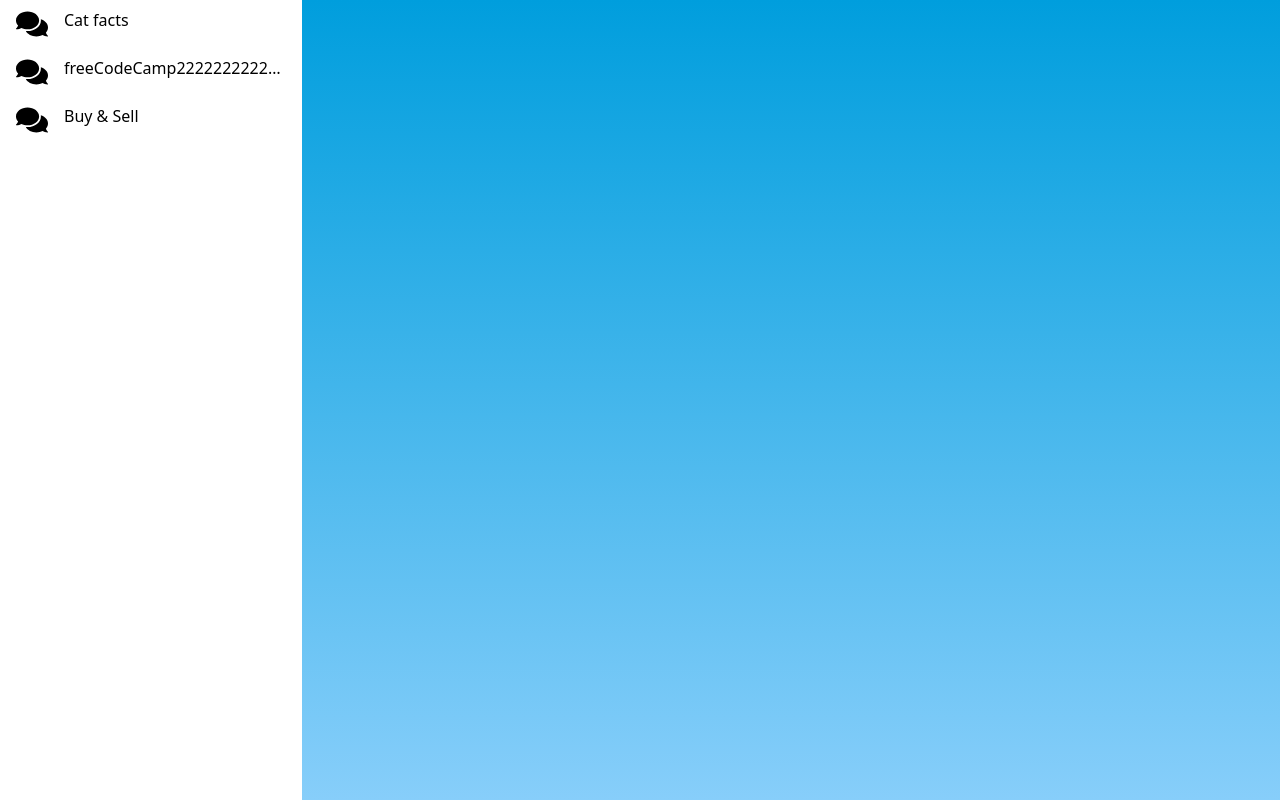
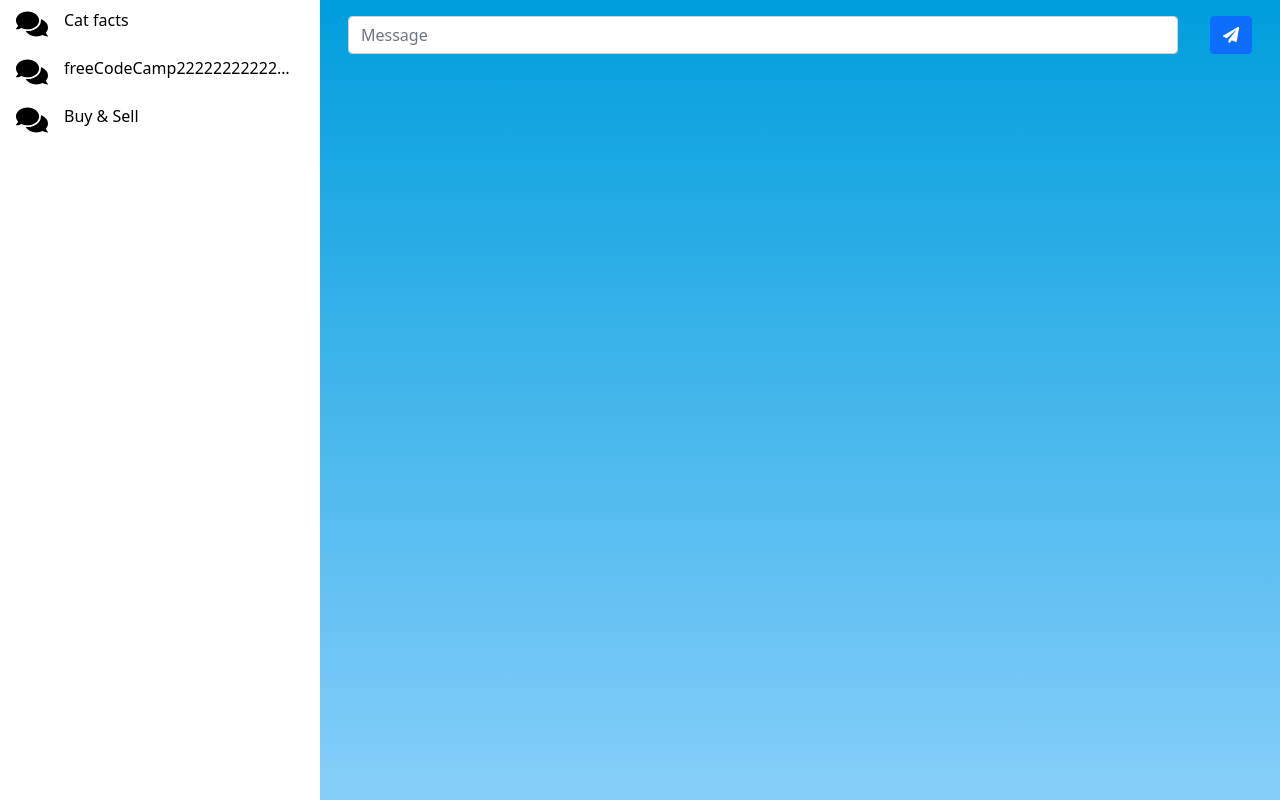
Before and after one commit to sokoliao/gb-react, a React (Create React App) app: page / in a window 1280 px wide. Built offline with nearby package versions, Linux system fonts and the light colour scheme.

Commit message:
new message converted

```diff
--- a/package.json
+++ b/package.json
@@ -3,6 +3,9 @@
   "version": "0.1.0",
   "private": true,
   "dependencies": {
+    "@fortawesome/fontawesome-svg-core": "^1.2.36",
+    "@fortawesome/free-solid-svg-icons": "^5.15.4",
+    "@fortawesome/react-fontawesome": "^0.1.16",
     "@testing-library/jest-dom": "^5.15.1",
     "@testing-library/react": "^11.2.7",
     "@testing-library/user-event": "^12.8.3",
--- a/src/App.css
+++ b/src/App.css
@@ -1,8 +1,6 @@
 .app-wrapper {
   height: 100vh;
   background-image: linear-gradient(rgb(0, 158, 221), lightskyblue);
-  padding-right: 0 !important;
-  padding-left: 0 !important;
 }
 
 .chat-list-wrapper-outer {
--- a/src/components/chat-list/chat-list.component.tsx
+++ b/src/components/chat-list/chat-list.component.tsx
@@ -1,4 +1,4 @@
-import { Nav } from "react-bootstrap";
+import { Nav, Row } from "react-bootstrap";
 import { Chat } from "../../model/chat";
 import { ChatRecordComponent } from "../chat-record/chat-record.component";
 import "./chat-list.css";
@@ -9,10 +9,15 @@ interface ChatListProps {
 
 export const ChatListComponent: React.FC<ChatListProps> = (props) => {
   return (
-    <Nav className="flex-column chat-list-content">
-      {props.chats.map((chat) => (
-        <ChatRecordComponent key={chat.id} record={chat}></ChatRecordComponent>
-      ))}
-    </Nav>
+    <Row className="chat-list-content">
+      <Nav className="flex-column">
+        {props.chats.map((chat) => (
+          <ChatRecordComponent
+            key={chat.id}
+            record={chat}
+          ></ChatRecordComponent>
+        ))}
+      </Nav>
+    </Row>
   );
 };
--- a/src/components/chat/chat.component.tsx
+++ b/src/components/chat/chat.component.tsx
@@ -1,4 +1,4 @@
-import { Col } from "react-bootstrap";
+import { Col, Row } from "react-bootstrap";
 import { useChatbot } from "../../hooks/use-chatbot.hook";
 import { useFocusNewMessage } from "../../hooks/use-focus-new-message.hook";
 import { useMessages } from "../../hooks/use-messages.hook";
--- a/src/components/message-list/message-list.css
+++ b/src/components/message-list/message-list.css
@@ -1,4 +1,3 @@
 .message-list {
   overflow-y: scroll;
-  height: 100%;
 }
--- a/src/components/new-message/new-message.component.tsx
+++ b/src/components/new-message/new-message.component.tsx
@@ -3,6 +3,9 @@ import { Message, createMessage } from "../../model/message";
 import { User } from "../../model/user";
 import sendIcon from "./paper-plane-solid.svg";
 import "./new-message.css";
+import { Button, Form, Image } from "react-bootstrap";
+import { FontAwesomeIcon } from "@fortawesome/react-fontawesome";
+import { faPaperPlane } from "@fortawesome/free-solid-svg-icons";
 
 interface NewMessageProps {
   user: User;
@@ -27,18 +30,22 @@ export const NewMessageComponent = React.forwardRef<
     props.onSubmitNewMessage(createMessage(props.user, text));
   };
   return (
-    <form onSubmit={resetAndSubmit} className="new-message-wrapper">
-      <input
+    <Form onSubmit={resetAndSubmit} className="d-flex">
+      <Form.Group className="m-3 flex-grow-1">
+        <Form.Control
           ref={ref}
-        className="new-message-edit"
           type="text"
           placeholder="Message"
           onChange={setMessageText}
           value={text}
+        ></Form.Control>
+      </Form.Group>
+      <Button type="submit" className="m-3">
+        <FontAwesomeIcon
+          className="new-message-submit-image"
+          icon={faPaperPlane}
         />
-      <button type="submit" className="new-message-submit">
-        <img src={sendIcon} alt="Send" />
-      </button>
-    </form>
+      </Button>
+    </Form>
   );
 });
--- a/src/components/new-message/new-message.css
+++ b/src/components/new-message/new-message.css
@@ -1,9 +1,3 @@
-.new-message-wrapper {
-  display: flex;
-  align-items: flex-end;
-  padding: 8px;
-}
-
 .new-message-edit {
   border: solid lightgray 1px;
   border-radius: 8px;
@@ -12,18 +6,9 @@
   flex-grow: 1;
 }
 
-.new-message-submit {
-  width: 32px;
-  height: 32px;
-  border-radius: 16px;
-  display: flex;
-  justify-content: center;
-  align-items: center;
-  background-color: white;
-  border-color: white;
-  color: white;
-  background-color: white;
-  border-width: 0px;
+.new-message-submit-image {
+  height: 1rem;
+  width: 1rem;
 }
 
 .new-message-submit:active {
```
Also changed, not shown: 1 other file (tests, documents, lock files or other folders). Lines whose indentation alone changed are shown as unchanged.
